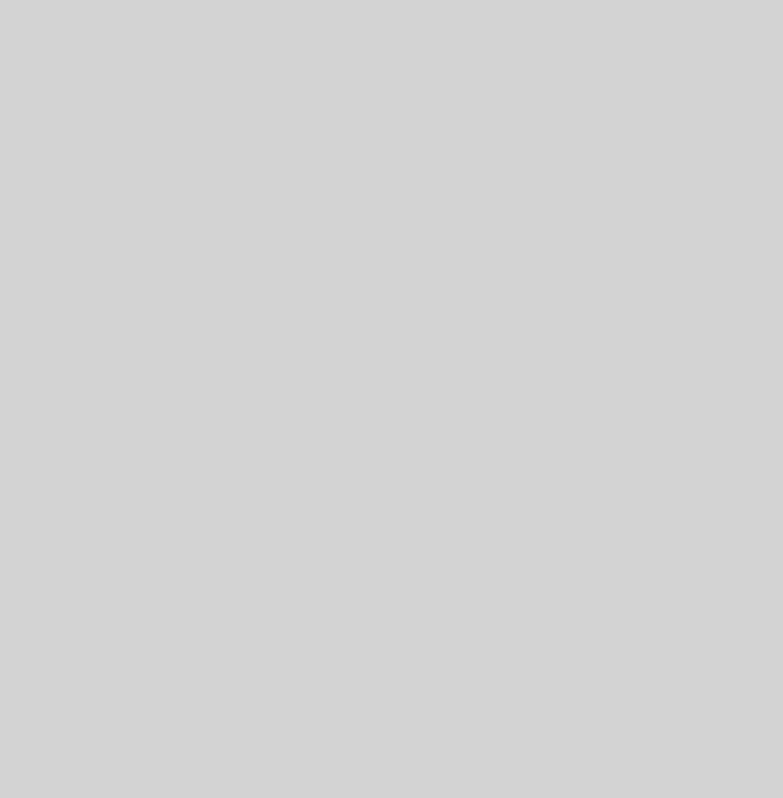
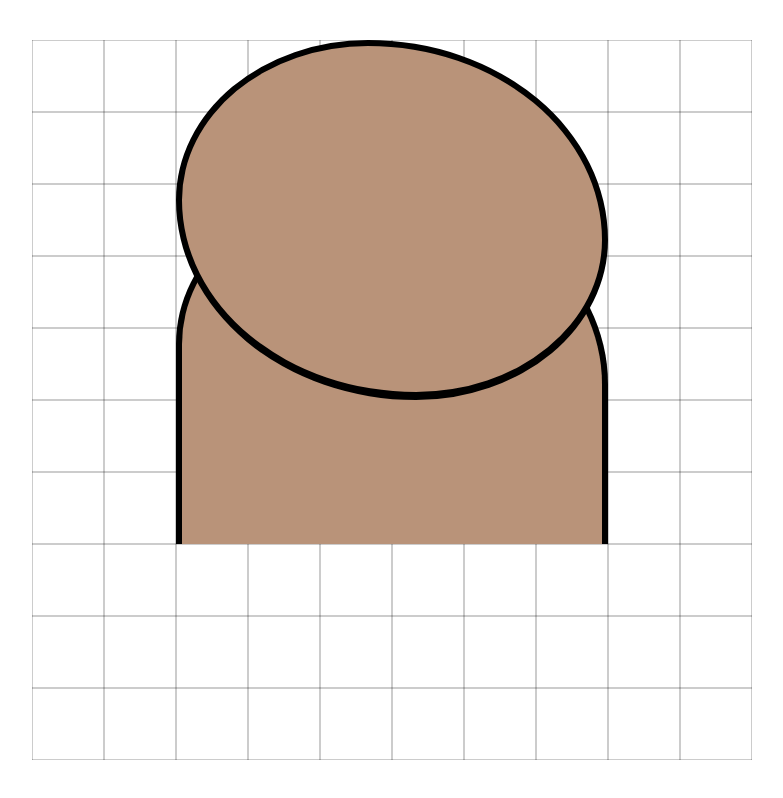
Before and after one commit to LukeZem/Module1_Project, a plain HTML site: page homepage/test.html in a window 1280 px wide. Shown: the whole page, without its empty margins (248-1031 px from the left). Drawn offline with Linux system fonts and the light colour scheme.

Commit message:
added a test html page // with css shorthand experimentation

```diff
--- a/homepage/style.css
+++ b/homepage/style.css
@@ -1,15 +1,37 @@
-body {
-	margin: 0;
-	padding: 0;
+.container {
+	--skin: rgb(185, 147, 121);
+	width: 90vmin;
+	height: 90vmin;
+	position: absolute;
+	top: 50%;
+	left: 50%;
+	transform: translate(-50%, -50%);
+	--gradient: #0003 0 0.125%, #0000 0 9.875%, #0003 0 10%;
+	background: repeating-linear-gradient(var(--gradient)), repeating-linear-gradient(to right, var(--gradient));
 }
 
-.grid-container {
-	display: grid;
-	min-height: 100vh; /* Ensure the container takes at least the viewport height */
-	background-color: lightgray;
-	grid-template-columns: 1fr 1fr 1fr;
-	grid-template-rows: 1fr 1fr 1fr;
-	justify-content: space-between;
-	align-content: space-between;
-	text-align: center;
+.container * {
+	position: absolute;
+	box-sizing: border-box;
 }
+.head {
+	left: 20%;
+	top: 20%;
+	width: 60%;
+	height: 50%;
+	background: var(--skin);
+	border-radius: 80% 100% 0 0;
+	border: 0.75vmin solid;
+	border-bottom: 0;
+}
+
+.chin {
+	left: 20%;
+
+	width: 60%;
+	height: 50%;
+	background: var(--skin);
+	border-radius: 80% 100%;
+	border: 0.75vmin solid;
+	border-bottom-width: 1vmin;
+}
--- a/homepage/test.html
+++ b/homepage/test.html
@@ -7,6 +7,9 @@
 		<link rel="stylesheet" href="./style.css" />
 	</head>
 	<body>
-		<div class="grid-container"></div>
+		<div class="container">
+			<div class="head"></div>
+			<div class="chin"></div>
+		</div>
 	</body>
 </html>
```
Also changed, not shown: homepage/MOD1_page.html (+2 -13 lines).
